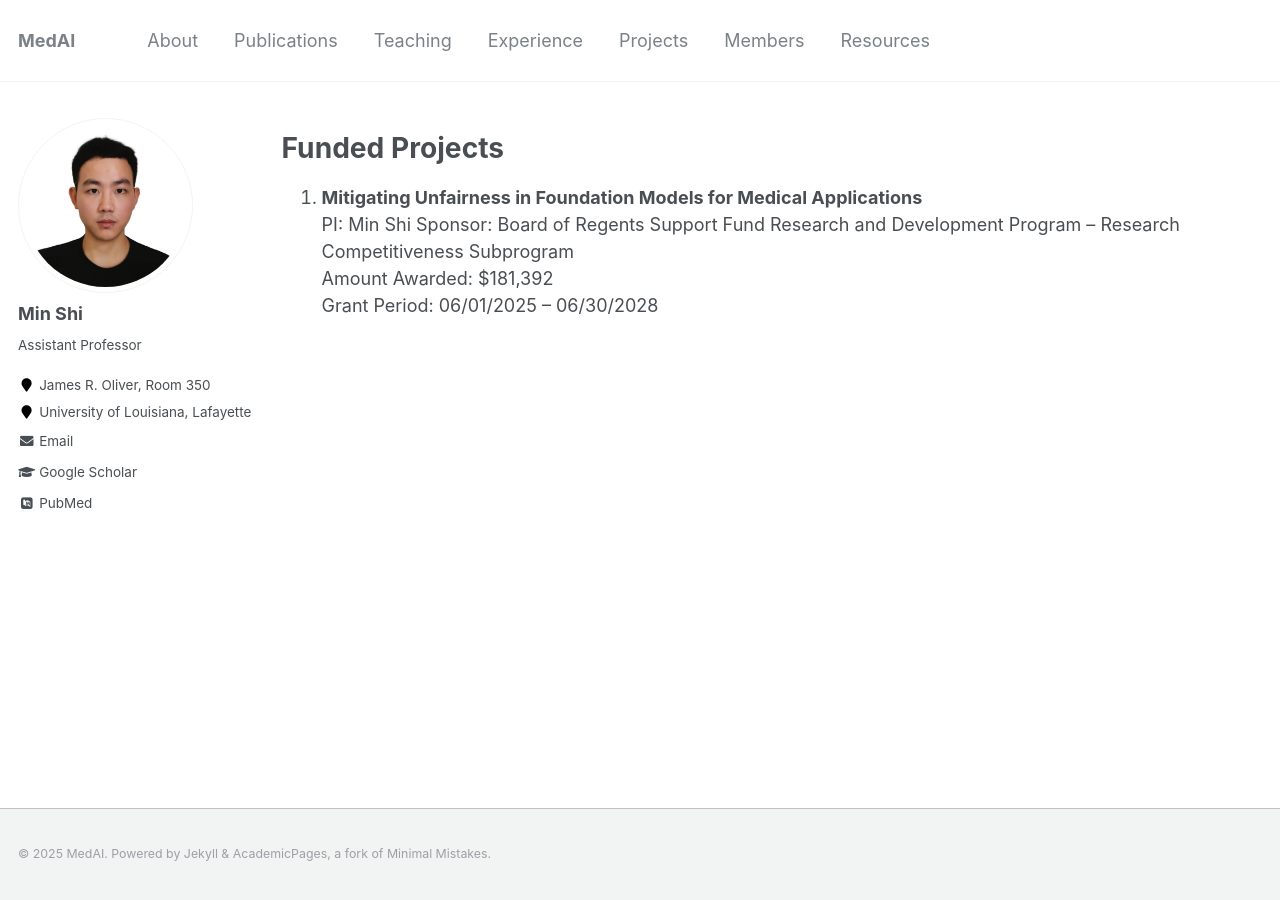
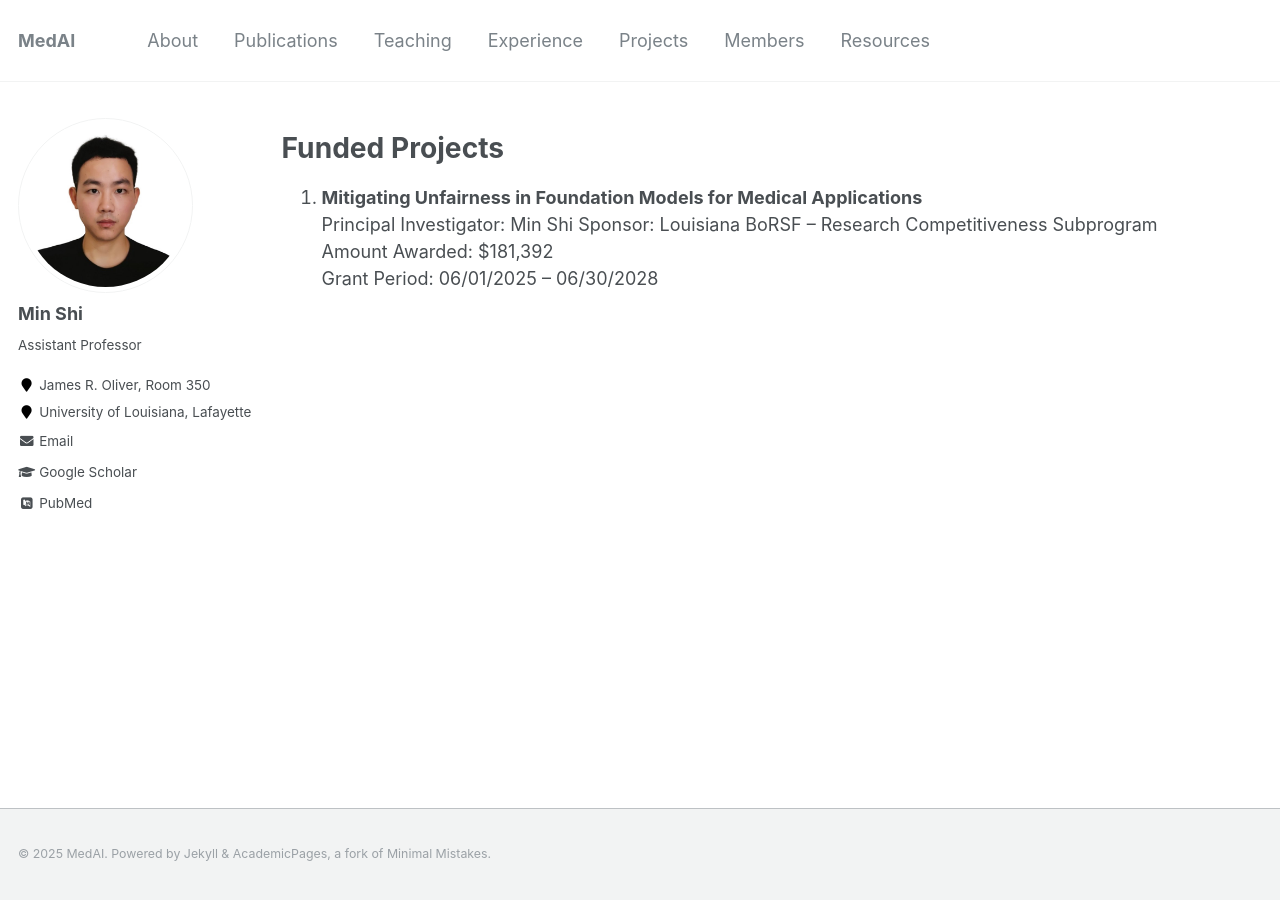
Before and after one commit to shiminxst/shiminxst.github.io, a Jekyll site: the page built from _pages/awards.md, in a window 1280 px wide. Built offline with Jekyll 4.4.1, drawn with Linux system fonts in a browser that asks for light colours; some web fonts are replaced.

Commit message:
Update awards.md

```diff
--- a/_pages/awards.md
+++ b/_pages/awards.md
@@ -8,7 +8,7 @@ author_profile: true
 # Funded Projects
 
 1. **Mitigating Unfairness in Foundation Models for Medical Applications**
-PI: Min Shi
-Sponsor: Board of Regents Support Fund Research and Development Program – Research Competitiveness Subprogram
+Principal Investigator: Min Shi
+Sponsor: Louisiana BoRSF – Research Competitiveness Subprogram
 Amount Awarded: $181,392
 Grant Period: 06/01/2025 – 06/30/2028
```
